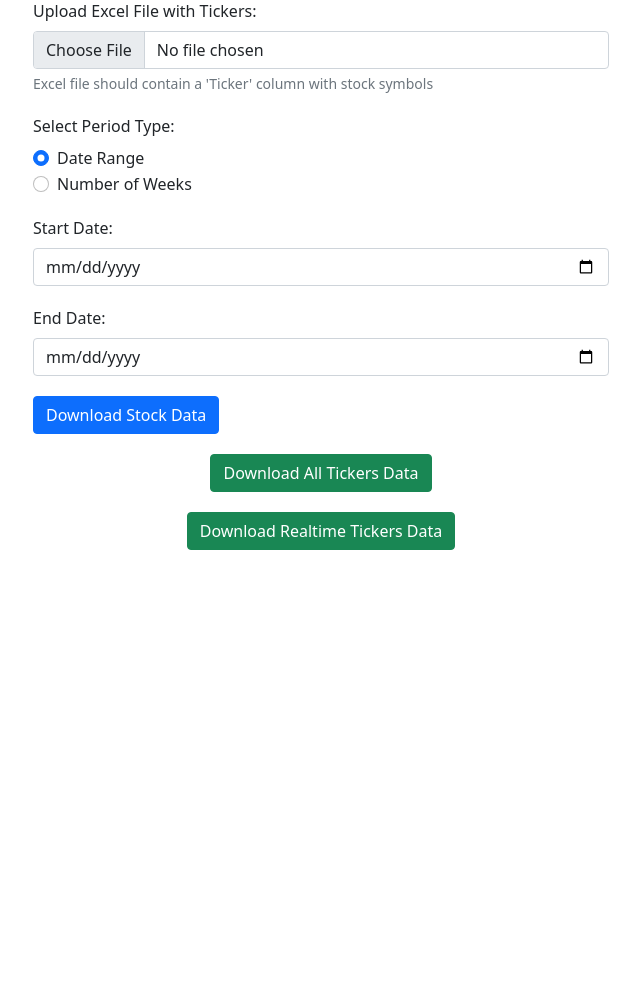
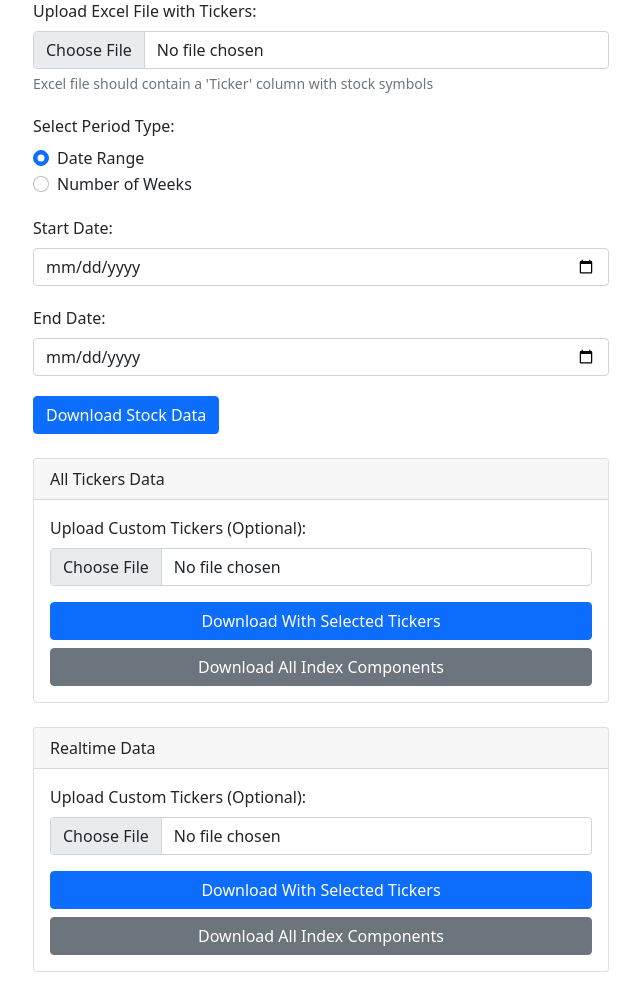
Before and after one commit to ashutoh-excel2011/stock_data_script, a Flask app: page / in a window 1280 px wide. Shown: the part 113-1109 px from the top of the page, without its empty margins (319-959 px from the left). Before the commit the page ends 663 px from the top, so only its background shows below. Run offline with Flask 3, Linux system fonts and the light colour scheme; some libraries are stand-ins or nearby versions.

Commit message:
updated-output-data

```diff
--- a/backend/app.py
+++ b/backend/app.py
@@ -8,15 +8,33 @@ from realtime_data import generate_realtime_data
 from historic_data import get_stock_data
 
 app = Flask(__name__)
+app.secret_key = "your_secret_key_here"
 
 @app.route('/', methods=['GET'])
 def index():
     return render_template('index.html')
 
-@app.route('/download_all_data')
+@app.route('/download_all_data', methods=['GET', 'POST'])
 def download_all_data():
     try:
-        output = generate_all_data()
+        # Check if a file was uploaded
+        if request.method == 'POST' and 'file' in request.files:
+            uploaded_file = request.files['file']
+
+            if uploaded_file.filename != '' and uploaded_file.filename.endswith(('.xlsx', '.xls')):
+                # Read tickers from uploaded file
+                df_tickers = pd.read_excel(uploaded_file)
+                if 'Ticker' not in df_tickers.columns:
+                    flash("Excel file must contain a 'Ticker' column")
+                    return redirect('/')
+
+                tickers = df_tickers['Ticker'].unique().tolist()
+                output = generate_all_data(tickers=tickers)
+            else:
+                output = generate_all_data()
+        else:
+            output = generate_all_data()
+
         if output:
             filename = f'all_tickers_data_{time.strftime("%Y%m%d%H%M%S")}.xlsx'
             return send_file(
@@ -31,10 +49,27 @@ def download_all_data():
         flash(f"Error generating all tickers data: {str(e)}")
         return redirect('/')
 
-@app.route('/download_realtime_data')
+@app.route('/download_realtime_data', methods=['GET', 'POST'])
 def download_realtime_data():
     try:
-        output = generate_realtime_data()
+        # Check if a file was uploaded
+        if request.method == 'POST' and 'file' in request.files:
+            uploaded_file = request.files['file']
+
+            if uploaded_file.filename != '' and uploaded_file.filename.endswith(('.xlsx', '.xls')):
+                # Read tickers from uploaded file
+                df_tickers = pd.read_excel(uploaded_file)
+                if 'Ticker' not in df_tickers.columns:
+                    flash("Excel file must contain a 'Ticker' column")
+                    return redirect('/')
+
+                tickers = df_tickers['Ticker'].unique().tolist()
+                output = generate_realtime_data(tickers=tickers)
+            else:
+                output = generate_realtime_data()
+        else:
+            output = generate_realtime_data()
+
         if output:
             filename = f'realtime_data_{time.strftime("%Y%m%d%H%M%S")}.xlsx'
             return send_file(
--- a/backend/templates/index.html
+++ b/backend/templates/index.html
@@ -93,19 +93,35 @@
 
             <button type="submit" class="btn btn-primary">Download Stock Data</button>
         </form>
-        <div class="ticker all-ticker">
-            <form method="GET" action="/download_all_data">
-                <button type="submit" class="btn btn-success">
-                    Download All Tickers Data
-                </button>
-            </form>
+        <div class="card mb-4 mt-4">
+            <div class="card-header">All Tickers Data</div>
+            <div class="card-body">
+                <form action="{{ url_for('download_all_data') }}" method="post" enctype="multipart/form-data">
+                    <div class="form-group mb-3">
+                        <label for="all_data_file" class="form-label">Upload Custom Tickers (Optional):</label>
+                        <input class="form-control" type="file" id="all_data_file" name="file" accept=".xlsx,.xls" required>
+                    </div>
+                    <div class="d-grid gap-2">
+                        <button type="submit" class="btn btn-primary">Download With Selected Tickers</button>
+                        <a href="{{ url_for('download_all_data') }}" class="btn btn-secondary">Download All Index Components</a>
+                    </div>
+                </form>
+            </div>
         </div>
-        <div class="ticker realtime_data">
-            <form method="GET" action="/download_realtime_data">
-                <button type="submit" class="btn btn-success">
-                    Download Realtime Tickers Data
-                </button>
-            </form>
+        <div class="card mb-4">
+            <div class="card-header">Realtime Data</div>
+            <div class="card-body">
+                <form action="{{ url_for('download_realtime_data') }}" method="post" enctype="multipart/form-data">
+                    <div class="form-group mb-3">
+                        <label for="realtime_file" class="form-label">Upload Custom Tickers (Optional):</label>
+                        <input class="form-control" type="file" id="realtime_file" name="file" accept=".xlsx,.xls" required>
+                    </div>
+                    <div class="d-grid gap-2">
+                        <button type="submit" class="btn btn-primary">Download With Selected Tickers</button>
+                        <a href="{{ url_for('download_realtime_data') }}" class="btn btn-secondary">Download All Index Components</a>
+                    </div>
+                </form>
+            </div>
         </div>
     </div>
 
```
Also changed, not shown: backend/all_components.py (+23 -5 lines), backend/realtime_data.py (+23 -6 lines).
